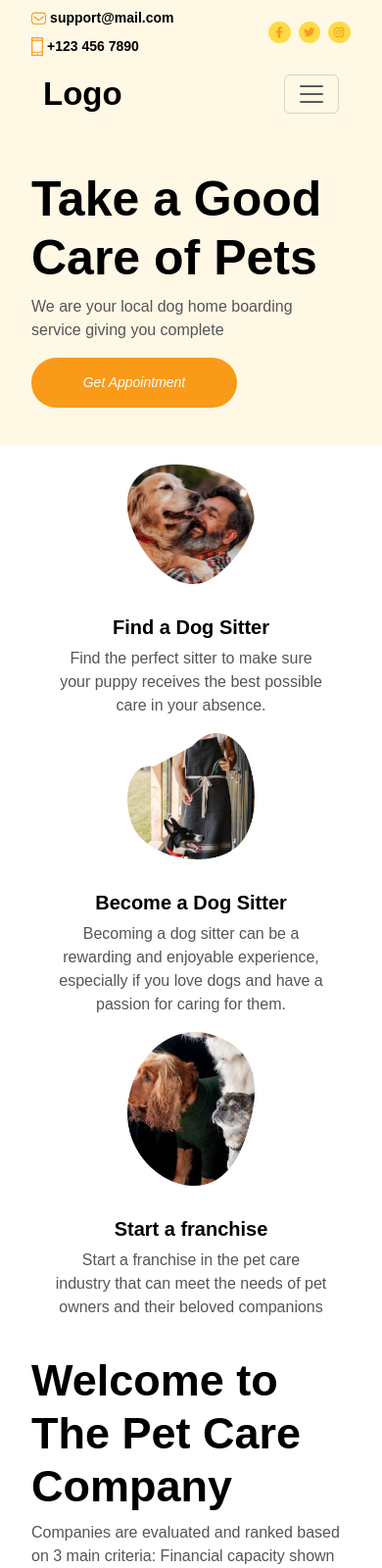
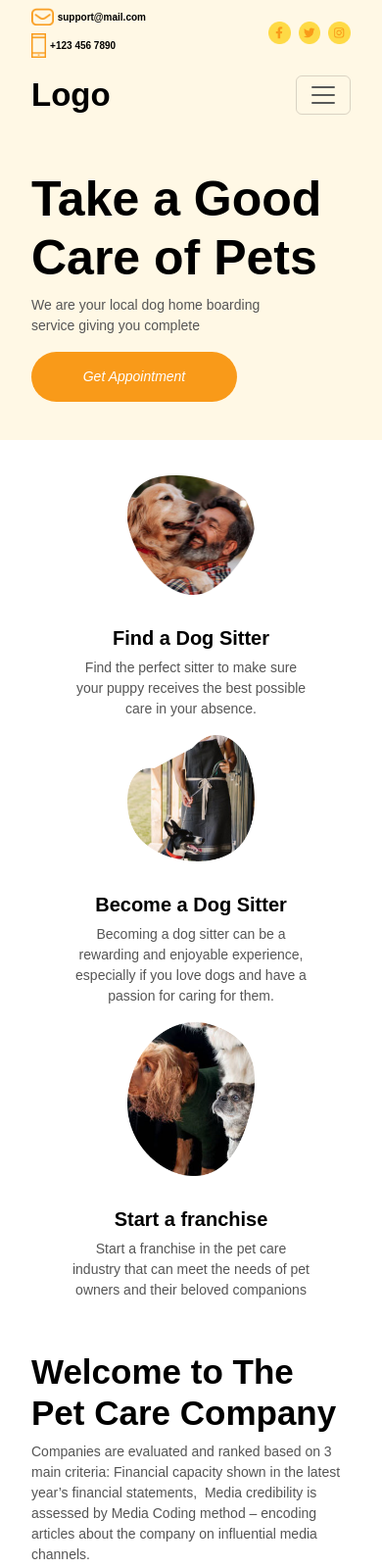
Before and after one commit to weblinxsolution/Pet-Care, a plain HTML site: page index.html in a window 390 px wide. Shown: the top 1600 px of the page at 98% size. Drawn offline with nearby package versions, Linux system fonts and the light colour scheme; a web font is replaced by a local one.

Commit message:
home page done

```diff
--- a/assets/style.css
+++ b/assets/style.css
@@ -102,16 +102,24 @@ p {
 .footer-icons img {
     width: 10%;
 }
+
 .footer-icons a {
     text-decoration: underline;
+}
+
+.container-fluid {
+    padding-left: 0;
+    padding-right: 0;
 }
 
 .text-grey {
     color: #666666;
 }
-.text-small{
+
+.text-small {
     font-size: 12px;
 }
+
 .half-border {
     border-bottom: 3px solid #F99A19;
     padding-bottom: 5px;
@@ -211,9 +219,11 @@ p {
 .navbar-expand-lg .navbar-nav {
     gap: 1.5rem;
 }
-.our-services{
+
+.our-services {
     padding-bottom: 3rem;
 }
+
 .our-services img {
     width: 10%;
 }
@@ -264,7 +274,7 @@ p {
 
 .feedback-bg {
     background-image: url("./images/feedback-bg.png");
-    background-size: 100%;
+    background-size: cover;
     background-repeat: no-repeat;
     padding-top: 5%;
     padding-bottom: 9%;
@@ -287,28 +297,34 @@ p {
 .client-heading {
     padding-bottom: 5rem;
 }
-.our-services-heading{
+
+.our-services-heading {
     padding-bottom: 2rem;
 }
-.five-stars{
+
+.five-stars {
     display: flex;
     justify-content: center;
 }
-.five-stars img{
+
+.five-stars img {
     width: 40%;
 }
-.the-arrows-1{
+
+.the-arrows-1 {
     width: 3% !important;
     position: absolute;
     top: 320px;
     left: 51%;
 }
-.the-arrows-2{
+
+.the-arrows-2 {
     width: 3% !important;
     position: absolute;
     top: 320px;
     left: 46%;
 }
+
 @media (min-width:1920px) {
     p {
         font-size: 21px;
@@ -377,6 +393,18 @@ p {
 }
 
 @media (max-width:770px) {
+    .message-box-icon a {
+        font-size: 10px;
+    }
+
+    .message-box-icon img {
+        width: 15%;
+    }
+
+    .message-box-icon-1 img {
+        width: 10% !important;
+    }
+
     .bannerbg {
         margin-top: -19%;
         padding-top: 25%;
@@ -384,6 +412,35 @@ p {
 }
 
 @media (max-width:680px) {
+    p{
+        font-size: 14px;
+    }
+    .spacing{
+        margin-top: 1rem;
+    }
+    h2{
+        font-size: 35px;
+    }
+    h3{
+        font-size: 30px;
+    }
+    .our-services-heading {
+        padding: 0;
+    }
+
+    .our-services {
+        padding-bottom: 1rem;
+    }
+
+    .white-bg {
+        padding: 1rem;
+    }
+
+    .feedback-bg {
+        padding-top: 2rem !important;
+        padding-bottom: 2rem !important;
+    }
+
     .bannerbg {
         margin-top: -20%;
         padding-top: 25%;
@@ -395,6 +452,7 @@ p {
 }
 
 @media (max-width:580px) {
+
     .bannerbg {
         margin-top: -50%;
         padding-top: 60%;
--- a/index.html
+++ b/index.html
@@ -73,7 +73,7 @@
                                 <li class="nav-item">
                                     <a class="nav-link" href="#">Contact</a>
                                 </li>
-                                <div class="d-flex align-items-center justify-content-center">
+                                <div class="d-lg-flex align-items-center justify-content-center">
                                     <li class="nav-item">
                                         <a href="" class="nav-link">
                                             <svg xmlns="http://www.w3.org/2000/svg" width="23" height="18"
@@ -592,7 +592,7 @@
                 settings: {
                     arrows: true,
                     centerMode: true,
-                    centerPadding: '40px',
+                    centerPadding: '0',
                     slidesToShow: 3
                 }
             },
@@ -601,7 +601,16 @@
                 settings: {
                     arrows: false,
                     centerMode: true,
-                    centerPadding: '40px',
+                    centerPadding: '0',
+                    slidesToShow: 1
+                }
+            },
+            {
+                breakpoint: 380,
+                settings: {
+                    arrows: false,
+                    centerMode: true,
+                    centerPadding: '0',
                     slidesToShow: 1
                 }
             }
```
